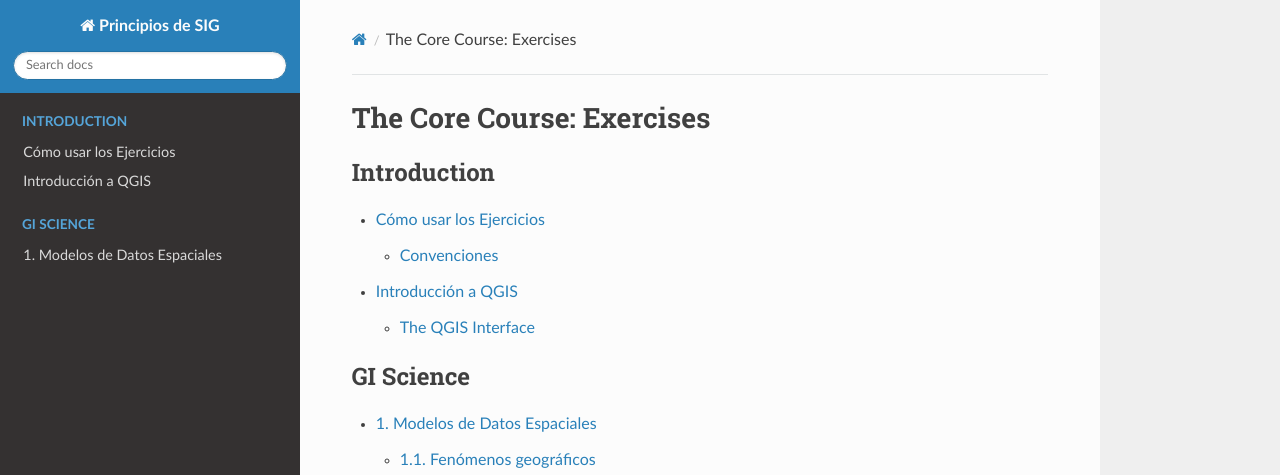
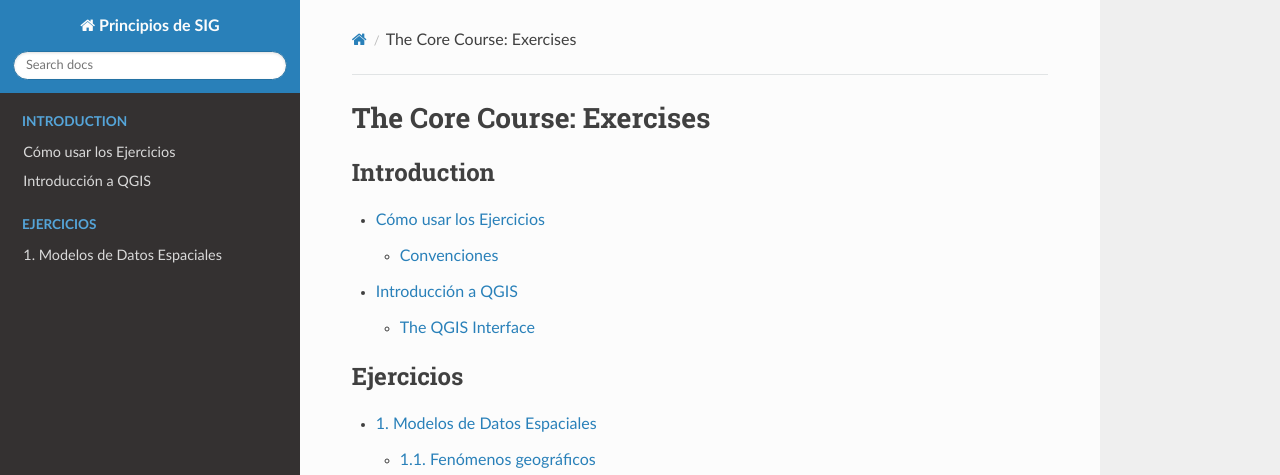
Before and after one commit to andremano/online-core, a Sphinx documentation site: the page built from docs/source/index.rst, in a window 1280 px wide. Shown: the top 475 px of the page. Built offline with Sphinx 7.4.7 and the Read the Docs theme 2.0.0, drawn with Linux system fonts in a browser that asks for light colours.

Commit message:
update content titles

```diff
--- a/docs/source/index.rst
+++ b/docs/source/index.rst
@@ -16,13 +16,13 @@ The Core Course: Exercises
 .. toctree::
    :maxdepth: 2
    :numbered:
-   :caption: GI Science
+   :caption: Ejercicios
 
    data-modeling-es
 
 .. toctree::
    :maxdepth: 2
-   :caption: Appendices
+   :caption: Apendices
 
 
 .. Indices and tables
```
